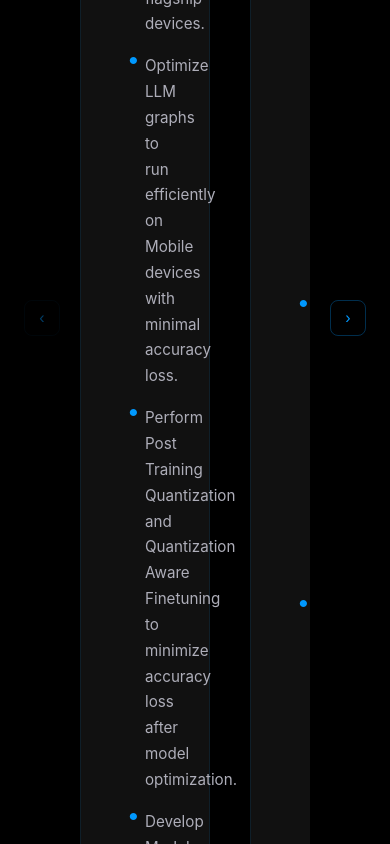
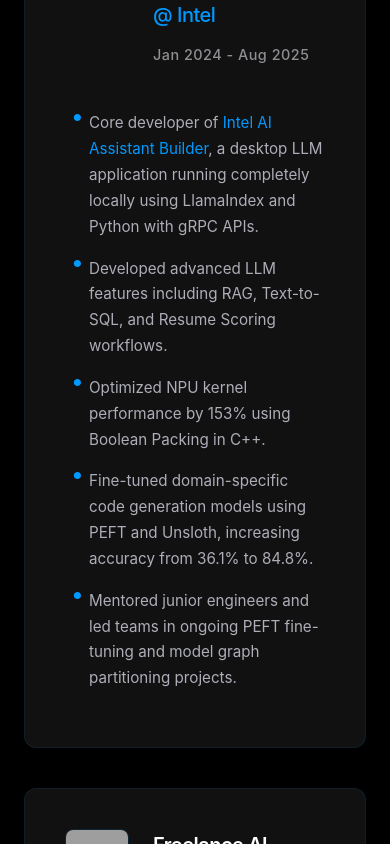
Before and after one commit to adamxht/adam-portfolio-app, a Next.js app: page /home in a window 390 px wide. Shown: the part 1972-2816 px from the top of the page. Built offline with nearby package versions, Linux system fonts and the light colour scheme; grey boxes are pictures that could not be loaded.

Commit message:
Fix mobile work experience section to stack vertically

```diff
--- a/src/styles/home.scss
+++ b/src/styles/home.scss
@@ -357,6 +357,11 @@
   display: flex;
   align-items: center;
   gap: 20px;
+
+  @media (max-width: 768px) {
+    flex-direction: column;
+    gap: 0;
+  }
 }
 
 // Horizontal Scroller Container
@@ -399,6 +404,22 @@
     margin-bottom: 0;
     scroll-snap-align: start;
     scroll-snap-stop: always;
+  }
+
+  @media (max-width: 768px) {
+    flex-direction: column;
+    gap: 0;
+    overflow-x: visible;
+    overflow-y: visible;
+    padding: 0;
+
+    > .card {
+      width: 100%;
+      max-width: none;
+      margin-bottom: 40px;
+      scroll-snap-align: none;
+      scroll-snap-stop: unset;
+    }
   }
 }
 
@@ -443,11 +464,7 @@
   }
 
   @media (max-width: 768px) {
-    width: 36px;
-    height: 36px;
-    min-width: 36px;
-    min-height: 36px;
-    font-size: 1rem;
+    display: none;
   }
 }
 
```
